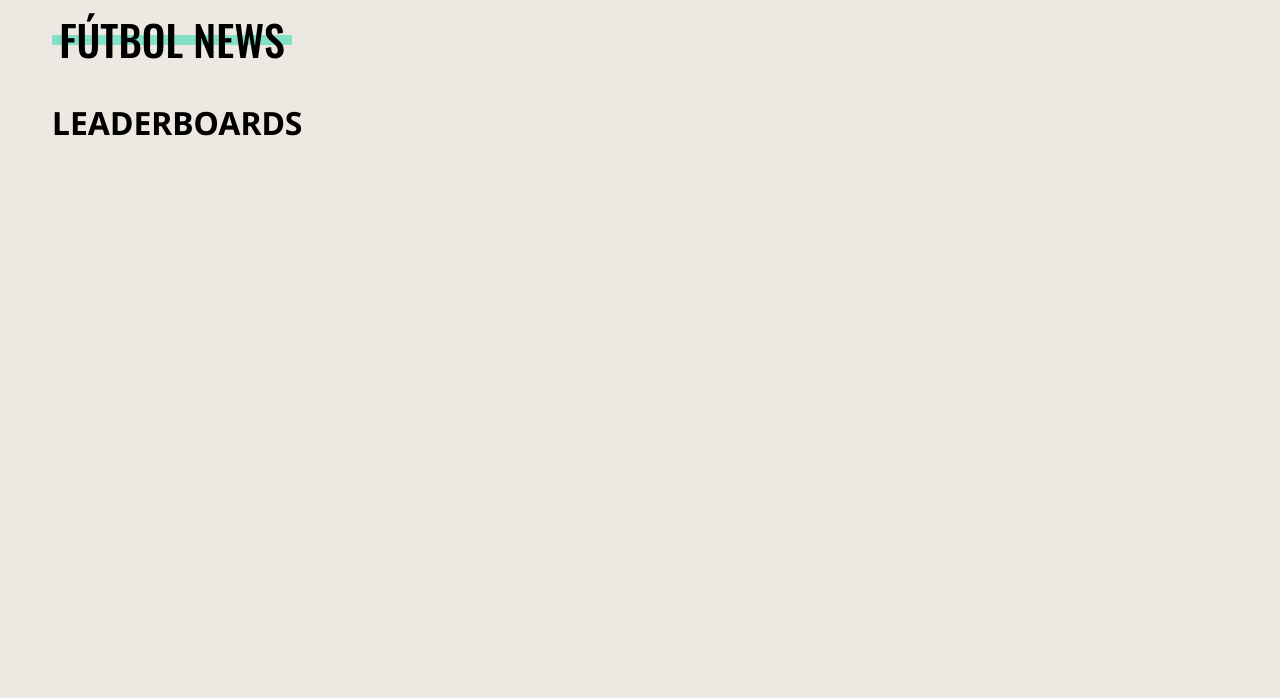
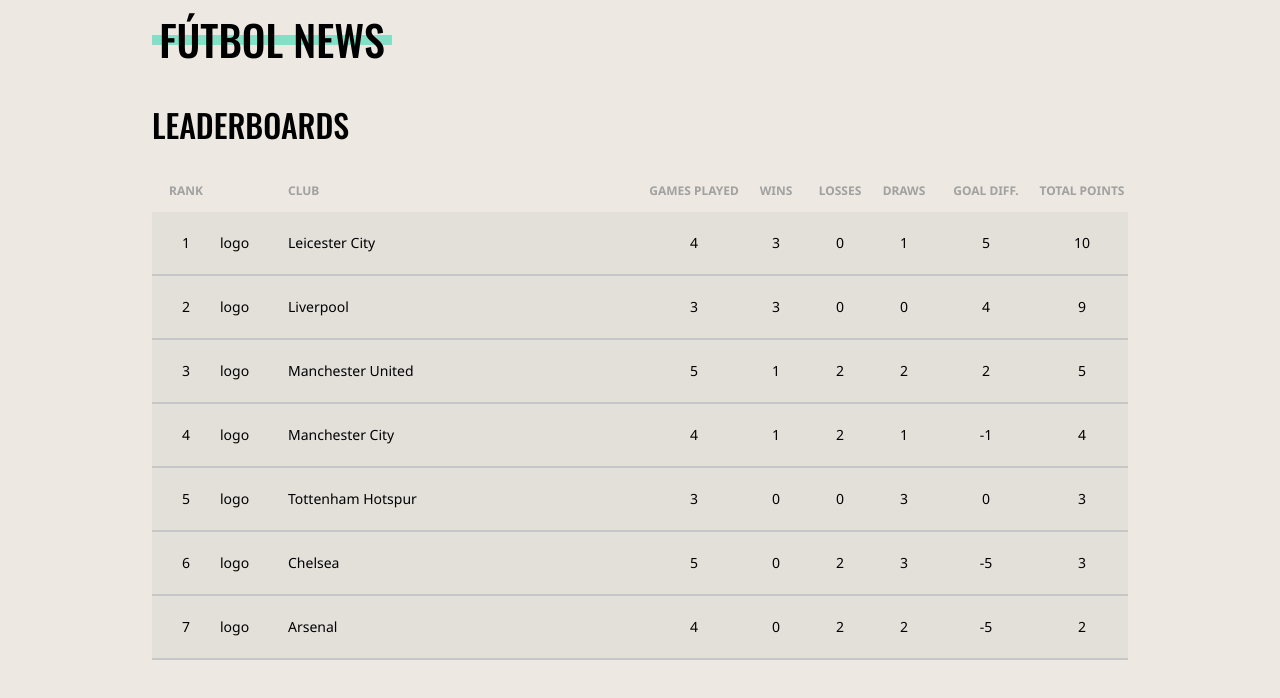
Before and after one commit to johngohrw/flanksource-test, a React (Create React App) app: page / in a window 1280 px wide. Shown: the top 698 px of the page. Built offline with nearby package versions, Linux system fonts and the light colour scheme.

Commit message:
map values on Leaderboards table, with simple styling

```diff
--- a/src/layouts/DefaultLayout/index.module.scss
+++ b/src/layouts/DefaultLayout/index.module.scss
@@ -1,4 +1,10 @@
 @import "../../styles/breakpoints.scss";
+
+
+h1, h2, h3, h4, h5, h6 {
+  font-family: 'Oswald', sans-serif;
+  font-weight: 500;
+}
 
 .layoutWrapper {
   background-color: #EDE8E1;
@@ -13,7 +19,7 @@
 
 .layoutInner {
   width: 100%;
-  max-width: 1200px;
+  max-width: 1000px;
   padding: 0 12px;
 
   @media (max-width: $mobileDown) {
--- a/src/pages/Home/index.js
+++ b/src/pages/Home/index.js
@@ -1,16 +1,18 @@
 import React, { useEffect, useState } from "react";
 import DefaultLayout from "../../layouts/DefaultLayout";
+import { loadData } from "../../utils/football";
+import { data } from "../../content/data";
 import s from "./index.module.scss";
-
-import { loadData } from "../../utils/football";
-
-import { data } from "../../content/data";
 
 export default function Home() {
   const [parsedData, setParsedData] = useState({});
 
   useEffect(() => {
-    setParsedData(loadData(data));
+    let loadedData = loadData(data);
+    loadedData.teams.sort((a, b) => {
+      return b.points - a.points;
+    });
+    setParsedData(loadedData);
   }, []);
 
   return (
@@ -21,10 +23,108 @@
   );
 }
 
-function Leaderboards() {
+function Leaderboards({ list, ...props }) {
+  const columns = [
+    {
+      label: "RANK",
+      render: (row, index) => {
+        return <div>{index + 1}</div>;
+      },
+      style: { width: "68px", textAlign: "center" }
+    },
+    {
+      label: "",
+      render: (row, index) => {
+        return (
+          // <div className={s.tableLogo}>
+          //   <img src={row.logo} />
+          // </div>
+          <>logo</>
+        );
+      },
+      style: { width: "68px" }
+    },
+    {
+      label: "CLUB",
+      render: (row, index) => {
+        return <div>{row.name}</div>;
+      },
+      style: { width: "", flexGrow: 1, minWidth: "170px", textAlign: "left" }
+    },
+    {
+      label: "GAMES PLAYED",
+      render: (row, index) => {
+        return <>{row.played}</>;
+      },
+      style: { width: "100px", textAlign: "center" }
+    },
+    {
+      label: "WINS",
+      render: (row, index) => {
+        return <>{row.wins}</>;
+      },
+      style: { width: "64px", textAlign: "center" }
+    },
+    {
+      label: "LOSSES",
+      render: (row, index) => {
+        return <>{row.losses}</>;
+      },
+      style: { width: "64px", textAlign: "center" }
+    },
+    {
+      label: "DRAWS",
+      render: (row, index) => {
+        return <>{row.draws}</>;
+      },
+      style: { width: "64px", textAlign: "center" }
+    },
+    {
+      label: "GOAL DIFF.",
+      render: (row, index) => {
+        return <>{row.g_diff}</>;
+      },
+      style: { width: "100px", textAlign: "center" }
+    },
+    {
+      label: "TOTAL POINTS",
+      render: (row, index) => {
+        return <>{row.points}</>;
+      },
+      style: { width: "92px", textAlign: "center" }
+    }
+  ];
+
   return (
     <div className={s.tableWrapper}>
-      <div className={s.tableHeader}></div>
+      <div className={s.tableHeader}>
+        {columns.map((column, index) => {
+          return (
+            <div className={s.tableHeaderCell} style={column.style} key={index}>
+              {column.label}
+            </div>
+          );
+        })}
+      </div>
+      {list &&
+        list.length > 0 &&
+        list.map((row, index) => {
+          return (
+            <div className={s.tableRow} key={index}>
+              {columns.map((column, _index) => {
+                return (
+                  <div
+                    className={s.tableCell}
+                    style={column.style}
+                    key={_index}
+                  >
+                    {column.render(row, index)}
+                  </div>
+                );
+              })}
+            </div>
+          );
+        })}
     </div>
   );
 }
--- a/src/pages/Home/index.module.scss
+++ b/src/pages/Home/index.module.scss
@@ -1,3 +1,37 @@
 .pageWrapper {
   display: initial
 }
+
+.tableWrapper {
+  // border: 1px solid black;
+
+  .tableHeader {
+    display: flex;
+    flex-direction: row;
+    align-items: center;
+
+    font-weight: 800;
+    font-size: 12px;
+    color: #A1A1A1;
+    height: 42px;
+
+    .tableHeaderCell {
+      flex-shrink: 0;
+    }
+  }
+
+  .tableRow {
+    display: flex;
+    flex-direction: row;
+    align-items: center;
+    font-size: 14px;
+
+    height: 64px;
+    background: #E3DFD9;
+    border-bottom: 2px solid #C7C7C7;
+
+    .tableCell {
+      flex-shrink: 0;
+    }
+  }
+}
```
